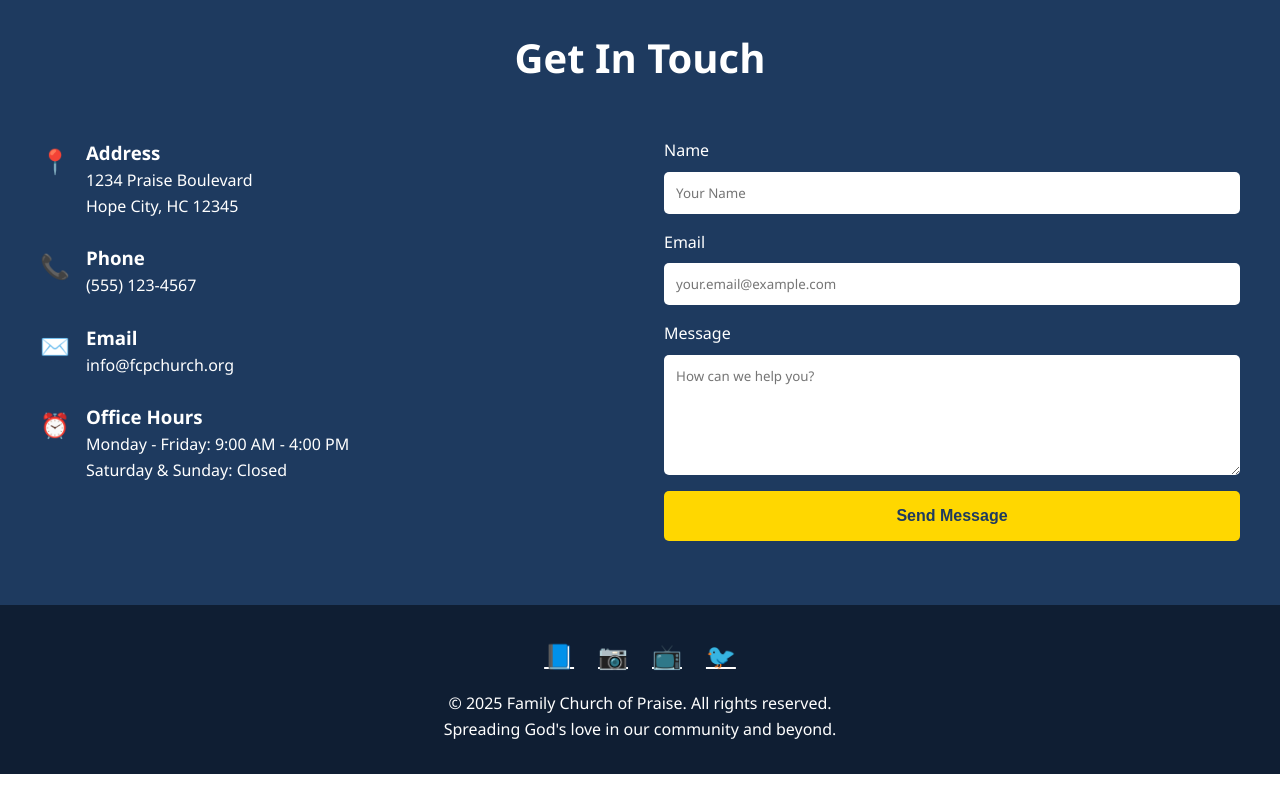
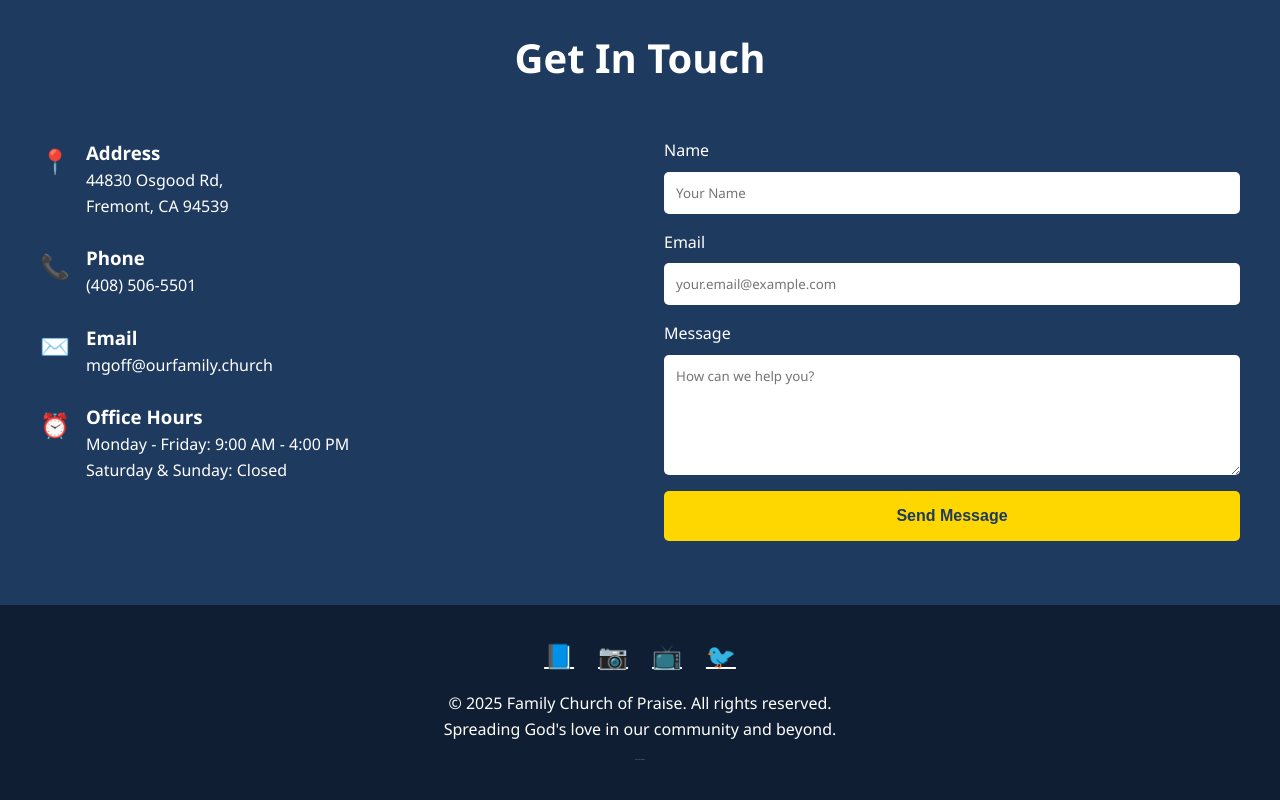
Before and after one commit to JustJxrdanWasDefinetlyTaken/fcp, a plain HTML site: page index.html in a window 1280 px wide. Shown: the part 3230-4030 px from the top of the page. Before the commit the page ends 4004 px from the top, so only its background shows below. Drawn offline with nearby package versions, Linux system fonts and the light colour scheme.

Commit message:
Update index.html

```diff
--- a/index.html
+++ b/index.html
@@ -603,21 +603,21 @@
                         <div class="contact-icon">📍</div>
                         <div>
                             <h3>Address</h3>
-                            <p>1234 Praise Boulevard<br>Hope City, HC 12345</p>
+                            <p>44830 Osgood Rd,<br> Fremont, CA 94539</p>
                         </div>
                     </div>
                     <div class="contact-item">
                         <div class="contact-icon">📞</div>
                         <div>
                             <h3>Phone</h3>
-                            <p>(555) 123-4567</p>
+                            <p>(408) 506-5501</p>
                         </div>
                     </div>
                     <div class="contact-item">
                         <div class="contact-icon">✉️</div>
                         <div>
                             <h3>Email</h3>
-                            <p>info@fcpchurch.org</p>
+                            <p>mgoff@ourfamily.church</p>
                         </div>
                     </div>
                     <div class="contact-item">
@@ -656,6 +656,7 @@
         </div>
         <p>&copy; 2025 Family Church of Praise. All rights reserved.</p>
         <p>Spreading God's love in our community and beyond.</p>
+        <h8 style="font-size:1px;">this is a fan website</h8>
     </footer>
 
     <script>
```
